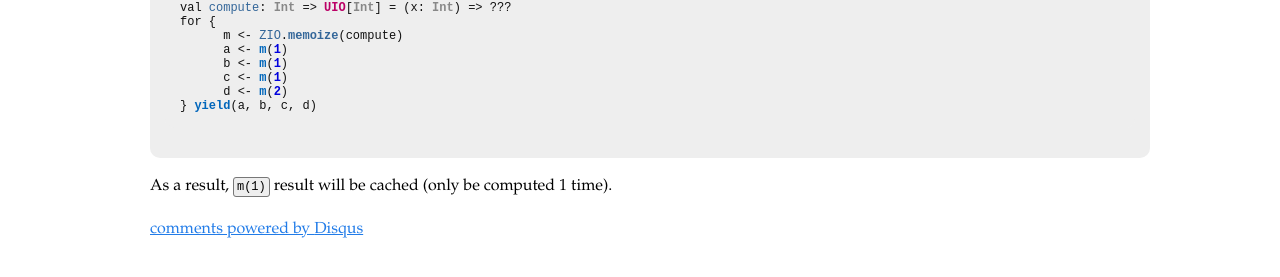
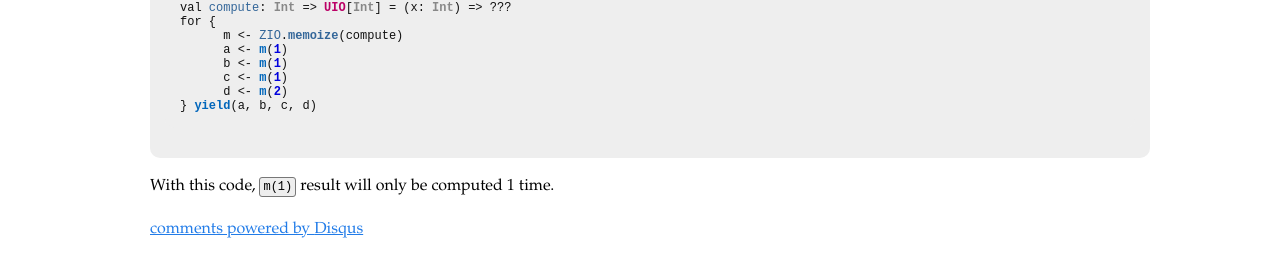
Before and after one commit to loicdescotte/loicdescotte.github.io, a Jekyll site: the page built from _posts/2021-04-21-zio-memoize.md, in a window 1280 px wide. Shown: the part 322-599 px from the top of the page. Built offline with Jekyll 4.4.1, drawn with Linux system fonts in a browser that asks for light colours; nearby versions of some CDN libraries; comment, search, counter and statistics services are not loaded.

Commit message:
Update 2021-04-21-zio-memoize.md

````diff
--- a/_posts/2021-04-21-zio-memoize.md
+++ b/_posts/2021-04-21-zio-memoize.md
@@ -24,4 +24,4 @@ for {
 } yield(a, b, c, d)
 ```
 
-As a result, `m(1)` result will be cached (only be computed 1 time).
+With this code, `m(1)` result will only be computed 1 time.
````
